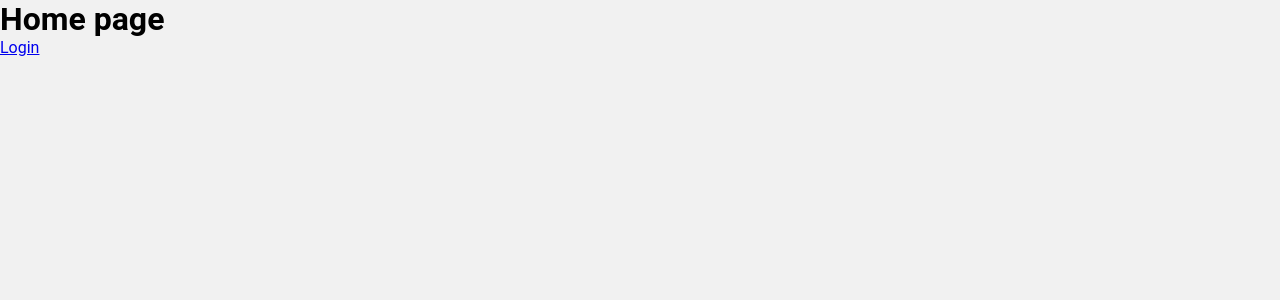
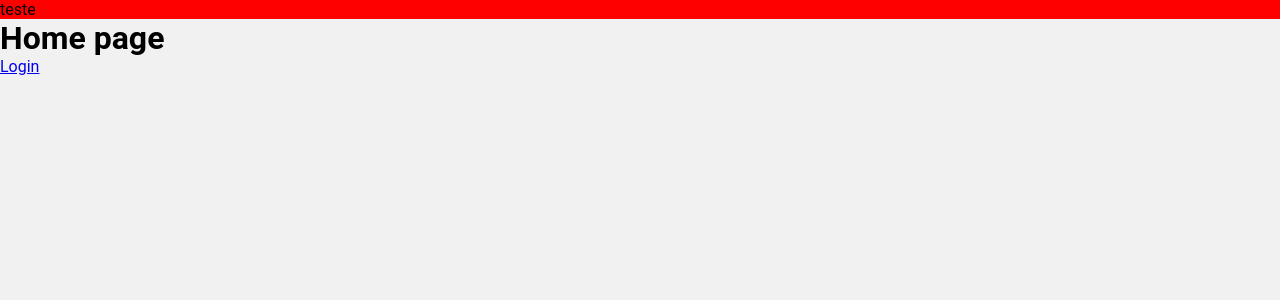
Before and after one commit to Rogerio-17/academiafit, a Next.js app: page / in a window 1280 px wide. Shown: the top 300 px of the page. Built offline with nearby package versions, Linux system fonts and the light colour scheme.

Commit message:
Inciando componente header

```diff
--- /dev/null
+++ b/src/app/components/Header/index.tsx
@@ -0,0 +1,5 @@
+import { HeaderContainer } from './login';
+
+export default function Header() {
+  return <HeaderContainer>teste</HeaderContainer>;
+}
--- /dev/null
+++ b/src/app/components/Header/login.ts
@@ -0,0 +1,5 @@
+import styled from 'styled-components';
+
+export const HeaderContainer = styled.header`
+  background: red;
+`;
--- a/src/app/layout.tsx
+++ b/src/app/layout.tsx
@@ -4,6 +4,7 @@ import { GlobalStyle } from '@/styles/global';
 import StyledComponentsRegistry from './lib/resgistry';
 import { ThemeProvider } from 'styled-components';
 import { defaultTheme } from '@/styles/themes/default';
+import Header from './components/Header';
 
 export default function RootLayout({
   children
@@ -14,6 +15,7 @@ export default function RootLayout({
     <html>
       <ThemeProvider theme={defaultTheme}>
         <body>
+          <Header></Header>
           <StyledComponentsRegistry>{children}</StyledComponentsRegistry>
           <GlobalStyle />
         </body>
```
